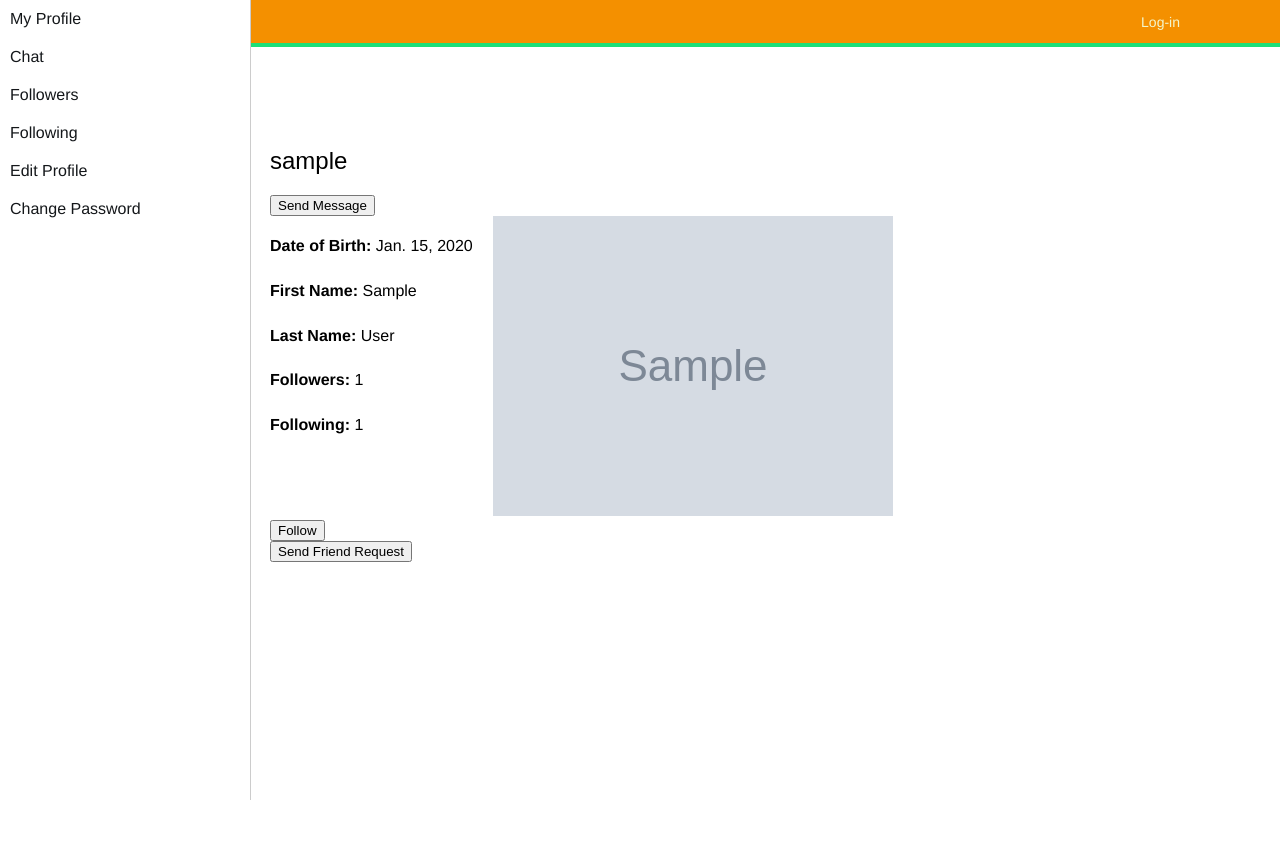
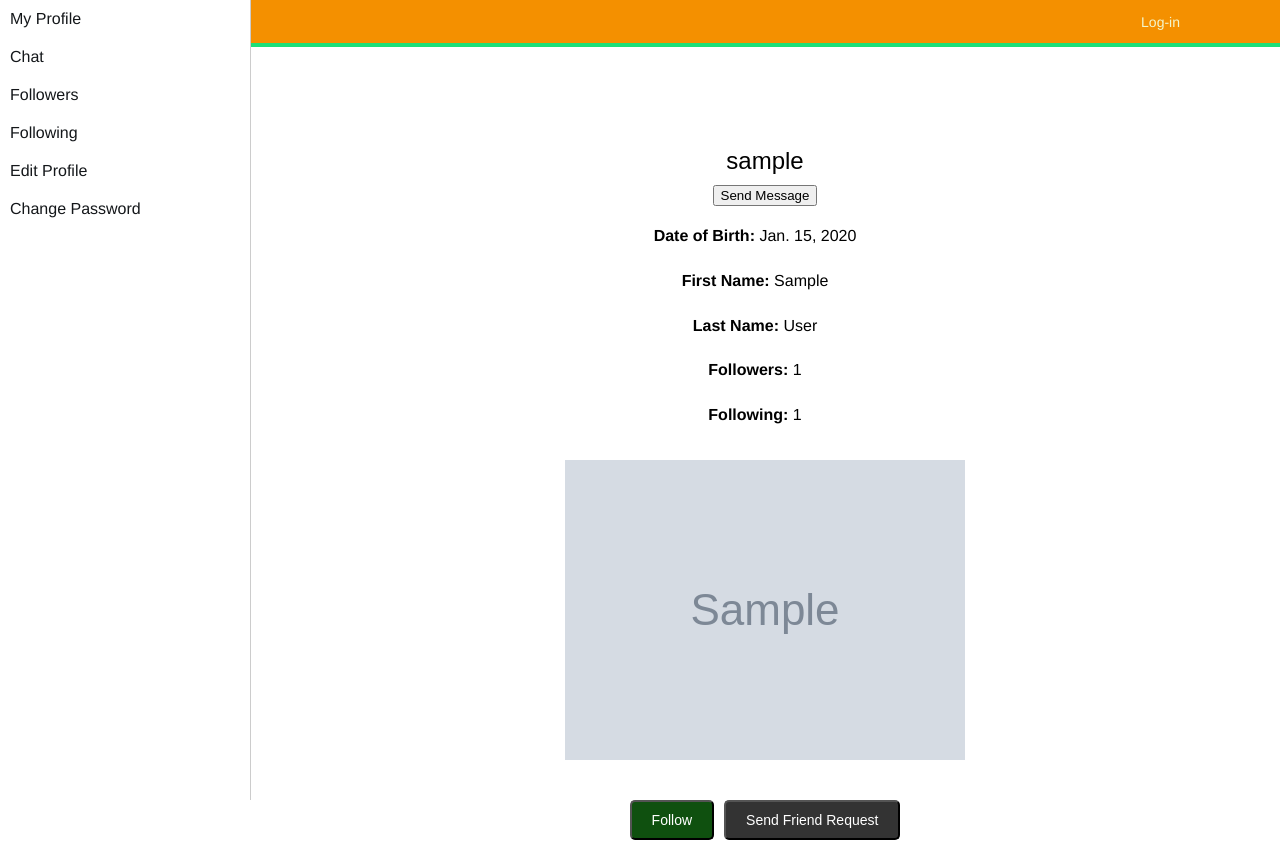
Before and after one commit to inkstatim/Frenzo, a Django app: a page that uses account/templates/base.html in a window 1280 px wide. Before the commit the page ends 800 px from the top, so only its background shows below. Run offline with Django 4.2, Linux system fonts and the light colour scheme; tables that the repository leaves empty hold one stand-in row (values such as "Sample post"); grey boxes marked "Sample" are stand-in pictures; some web fonts are replaced.

Commit message:
Commit initial

```diff
--- a/account/static/css/base.css
+++ b/account/static/css/base.css
@@ -362,8 +362,8 @@ img.user-detail {
 }
 
 .post-photo {
-    max-width: 350px;
-    max-height: 300px;
+    max-width: 700px;
+
 }
 
 .comment {
@@ -434,6 +434,10 @@ img.user-detail {
     background-color: #e6ecf0;
 }
 
+.sidebar-menu li a:hover {
+  color: orange;
+}
+
 #content-acc {
     margin-left: 250px; /* Ширина sidebar */
     margin-right: 0;
@@ -441,3 +445,78 @@ img.user-detail {
     margin-top: 50px; /* Размер отступа сверху для контента */
     background-color: #fff;
 }
+
+
+.friend-list-horizontal-view {
+    display: flex;
+    flex-wrap: wrap;
+    justify-content: flex-start;
+}
+
+.friend-card {
+    flex: 0 0 25%;
+    margin: 10px;
+    text-align: center;
+}
+
+.profile-section {
+    display: flex;
+    flex-direction: column;
+    align-items: center;
+    justify-content: center;
+    text-align: center;
+}
+
+.profile-section h2 {
+    margin-bottom: 10px;
+}
+
+.profile-section h3 {
+    margin-bottom: 20px;
+}
+
+.profile-section .profile-info {
+    margin-bottom: 20px;
+}
+
+.profile-section p {
+    margin-bottom: 10px;
+}
+
+.profile-section .profile-photo-detail {
+    max-width: 500px;
+    height: auto;
+    margin-bottom: 20px;
+}
+
+.profile-section .profile-buttons {
+    display: flex;
+    justify-content: center;
+    margin-top: 20px;
+}
+
+.profile-section .profile-buttons form {
+    margin: 0 5px;
+}
+
+.profile-section .profile-buttons button {
+    padding: 10px 20px;
+    font-size: 14px;
+    border-radius: 5px;
+    cursor: pointer;
+}
+
+.profile-section .profile-buttons .unfollow-button {
+    background-color: #650101;
+    color: #fff;
+}
+
+.profile-section .profile-buttons .follow-button {
+    background-color: #0f500f;
+    color: #fff;
+}
+
+.profile-section .profile-buttons .friend-request-button {
+    background-color: #333;
+    color: #fff;
+}
```
